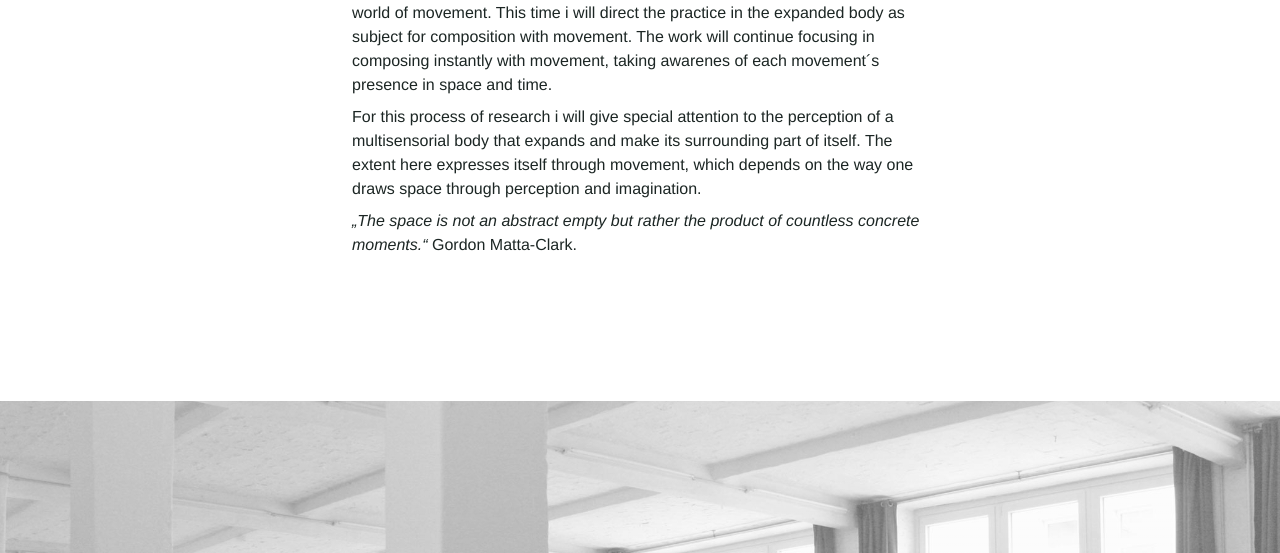
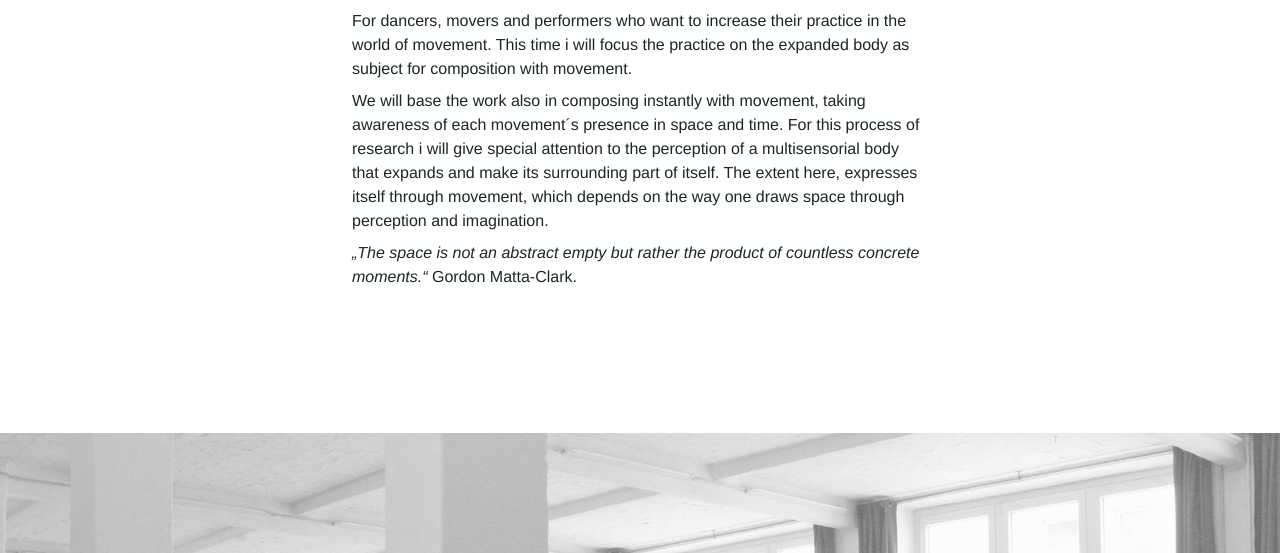
Before and after one commit to Kriesse/urbanraum, a Jekyll site: the page built from _classes/emboding-space.md, in a window 1280 px wide. Shown: the part 727-1280 px from the top of the page. Built offline with Jekyll 4.4.1, drawn with Linux system fonts in a browser that asks for light colours; nearby versions of some CDN libraries; some of the changed text lies outside the part shown.

Commit message:
Update emboding-space.md

```diff
--- a/_classes/emboding-space.md
+++ b/_classes/emboding-space.md
@@ -30,11 +30,11 @@
 
 
 description_en: |
-  For dancers, movers and performers who want to increase their practice in the world of movement.
-  This time i will direct the practice in the expanded body as subject for composition with movement.
-  The work will continue focusing in composing instantly with movement, taking awarenes of each movement´s presence in space and time.
+  Regulary sessions in Urbanraum start again!
 
-  For this process of research i will give special attention to the perception of a multisensorial body that expands and make its surrounding part of itself. The extent here expresses itself through movement, which depends on the way one draws space through perception and imagination.
+  For dancers, movers and performers who want to increase their practice in the world of movement. This time i will focus the practice on the expanded body as subject for composition with movement.
+
+  We will base the work also in composing instantly with movement, taking awareness of each movement´s presence in space and time. For this process of research i will give special attention to the perception of a multisensorial body that expands and make its surrounding part of itself. The extent here, expresses itself through movement, which depends on the way one draws space through perception and imagination.
 
   *„The space is not an abstract empty but rather the product of countless concrete moments.“*
   Gordon Matta-Clark.
```
